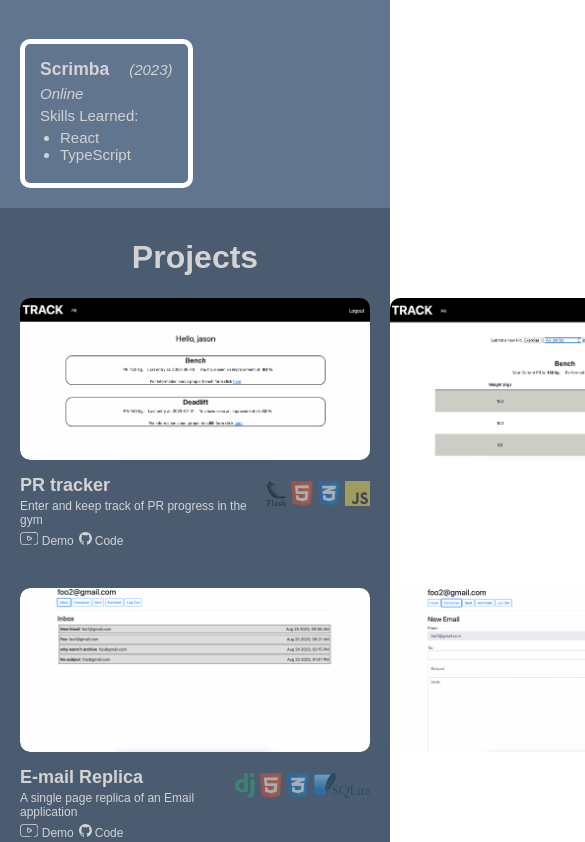
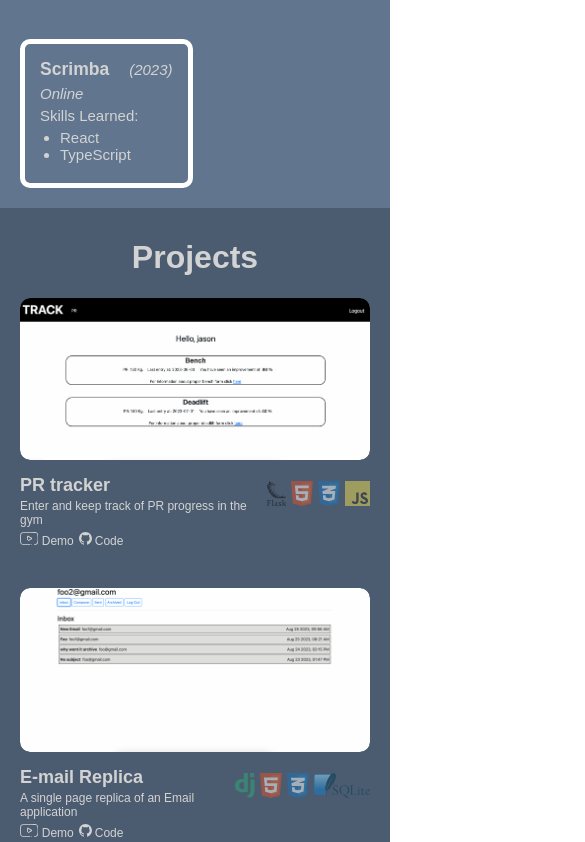
Before and after one commit to JC33340/portfolioPage, a React (Create React App) app in the folder portfolio-page/: page / in a window 390 px wide. Shown: the part 1570-2412 px from the top of the page, 585 px wide, since content can reach past the window. Built offline with nearby package versions, Linux system fonts and the light colour scheme.

Commit message:
added media queries to change size of sliders

```diff
--- a/portfolio-page/src/App.css
+++ b/portfolio-page/src/App.css
@@ -209,9 +209,7 @@ html{
 
 .project-image-slides::-webkit-scrollbar{
   background-color:#4c5c70;
-  width:120px;
 }
-
 
 
 .project-image-slides::-webkit-scrollbar-thumb{
@@ -292,6 +290,15 @@ html{
   .project-image{
     width: 350px;
   }
+
+  .project-image-slider{
+    width: 350px;
+  }
+
+  .project-image-slides{
+    width: 350px;
+  }
+
   .project-item{
     width: 350px;
     font-size: 12px;
```
